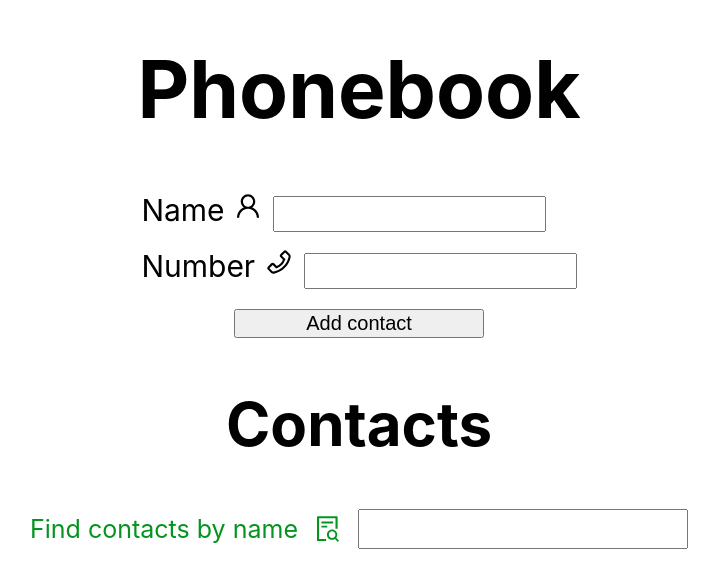
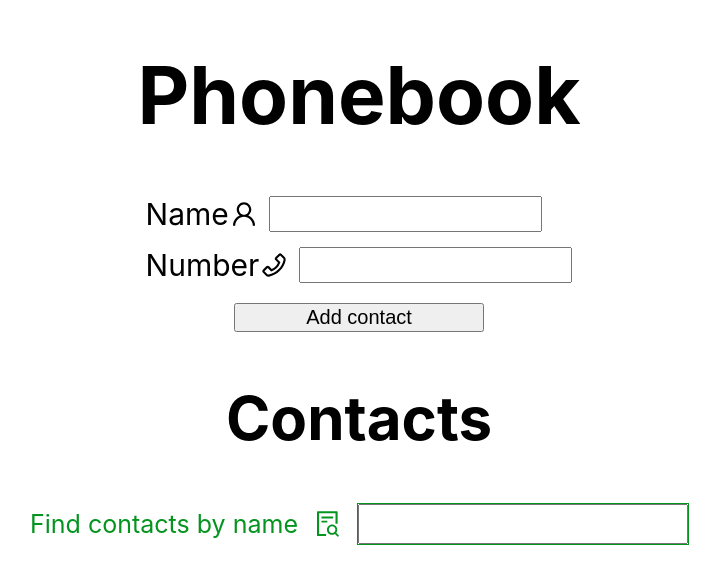
Before and after one commit to Yurtov/goit-react-hw-03-phonebook, a React (Create React App) app: page / in a window 1280 px wide. Shown: the part 107-694 px from the top of the page, without its empty margins (281-1001 px from the left). Built offline with nearby package versions, Linux system fonts and the light colour scheme.

Commit message:
add style/icon/local storage

```diff
--- a/src/components/ContactForm/ContactForm.styled.js
+++ b/src/components/ContactForm/ContactForm.styled.js
@@ -9,6 +9,8 @@ export const StyledForm = styled(Form)`
 
 export const Label = styled.label`
   font-size: 30px;
+  display: flex;
+  align-items: center;
 `;
 
 export const StyledField = styled(Field)`
--- a/src/components/Filter/Filter.styled.js
+++ b/src/components/Filter/Filter.styled.js
@@ -9,6 +9,7 @@ export const Label = styled.label`
 `;
 
 export const Input = styled.input`
+  outline: 1px solid #04941f;
   height: 34px;
   font-size: 25px;
 `;
```
